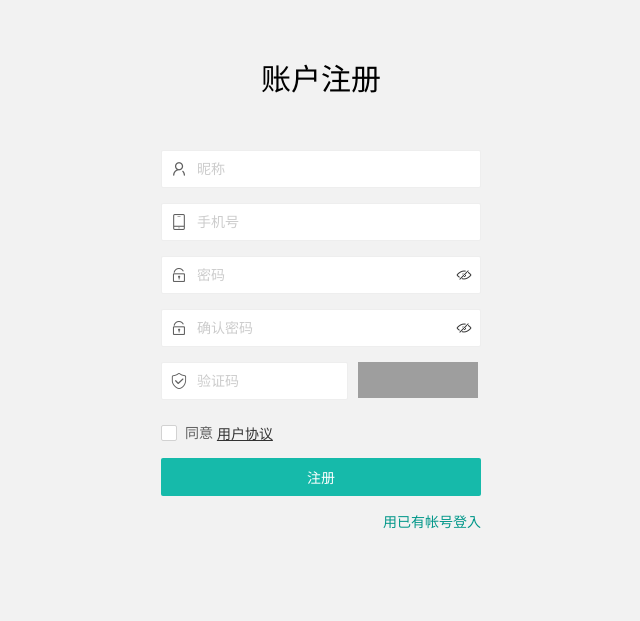
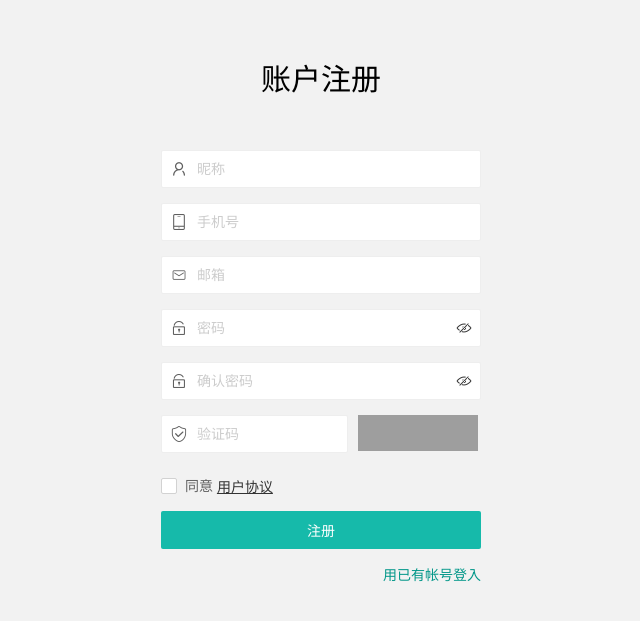
Before and after one commit to arounyf/Headscale-Admin-Pro, a Flask app: page /reg in a window 1280 px wide. Shown: the top 621 px of the page, without its empty margins (319-959 px from the left). Run offline with Flask 3, Linux system fonts and the light colour scheme; grey boxes are pictures that could not be loaded.

Commit message:
注册表单新增邮箱

```diff
--- a/app.py
+++ b/app.py
@@ -63,4 +63,4 @@ def page_not_found(e):
 
 
 if __name__ == '__main__':
-    app.run(host="0.0.0.0", port=5000, debug=False)
+    app.run(host="0.0.0.0", port=5000, debug=True)
--- a/templates/admin/console.html
+++ b/templates/admin/console.html
@@ -276,7 +276,7 @@
             util.countdown.timer = inst.timer; // 记录当前定时器，以便在重复渲染时清除。实际使用时不常用
           },
           done: function(obj, inst){ // 计时完成
-            layer.msg('你的账号已到期');
+            {#layer.msg('你的账号已到期');#}
           }
         });
 
--- a/templates/auth/reg.html
+++ b/templates/auth/reg.html
@@ -41,11 +41,21 @@ h2{margin-top:35px;margin-bottom:50px;text-align:center;font-weight:300;font-siz
             <div class="layui-input-prefix">
               <i class="layui-icon layui-icon-cellphone"></i>
             </div>
-            <input type="text" name="phone" value="" lay-verify="required|phone" placeholder="手机号" lay-reqtext="请填写手机号" autocomplete="off" class="layui-input" id="reg-cellphone">
+            <input type="text" name="phone" value="" lay-verify="required" placeholder="手机号" lay-reqtext="请填写手机号" autocomplete="off" class="layui-input" id="reg-cellphone">
           </div>
       </div>
     </div>
 
+     <div class="layui-form-item">
+      <div class="layui-row">
+          <div class="layui-input-wrap">
+            <div class="layui-input-prefix">
+              <i class="layui-icon layui-icon-email"></i>
+            </div>
+            <input type="text" name="email" value="" lay-verify="required" placeholder="邮箱" lay-reqtext="请填写邮箱地址" autocomplete="off" class="layui-input" id="reg-email">
+          </div>
+      </div>
+    </div>
 
 
 
```
Also changed, not shown: blueprints/admin.py (+18 -9 lines), blueprints/forms.py (+3 -5 lines), templates/admin/node.html (+9 -2 lines), 1 other file.
